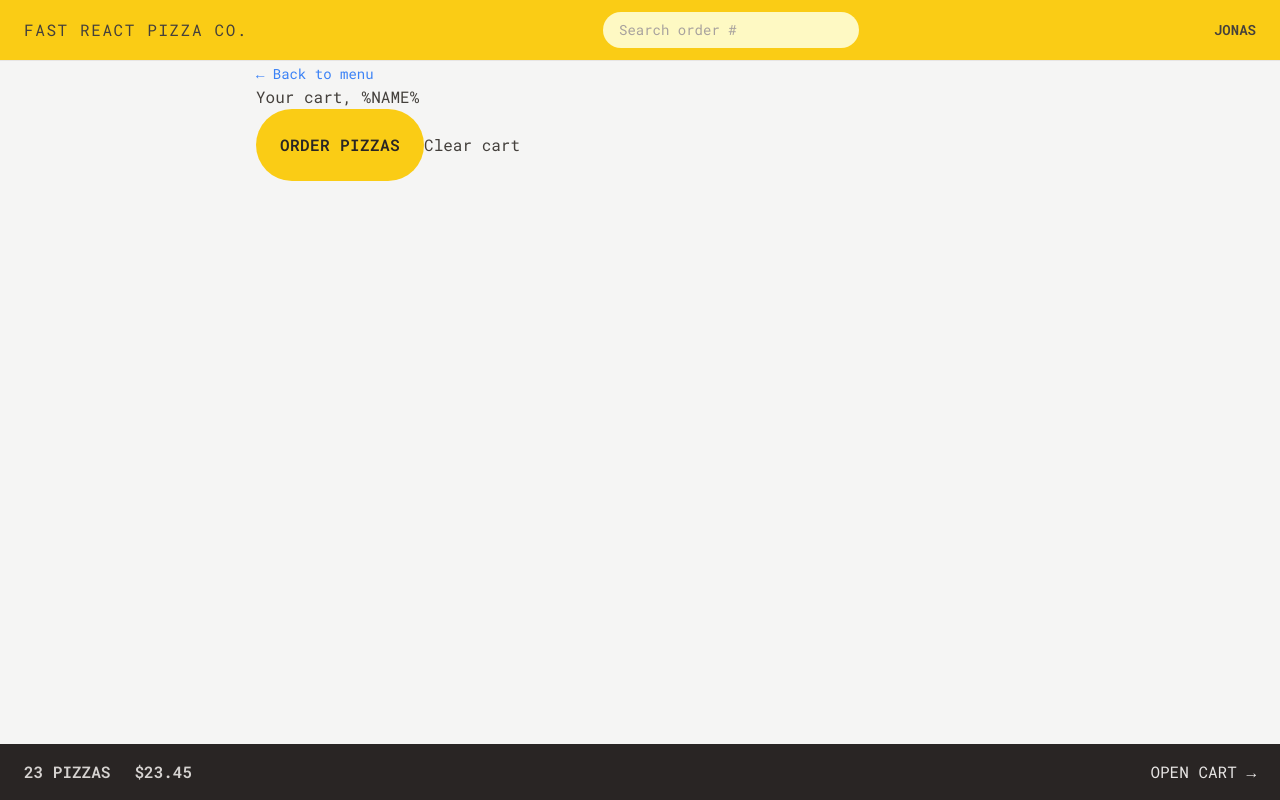
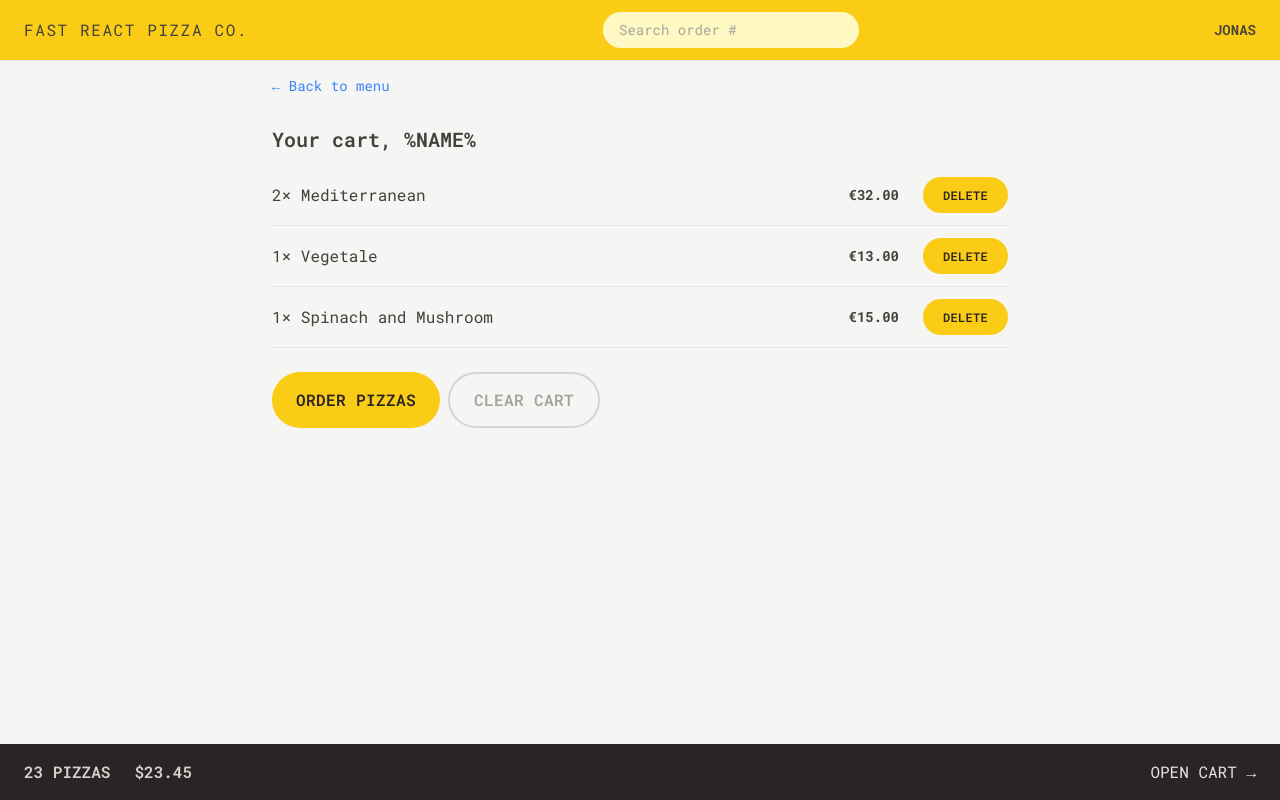
Before and after one commit to Coblexx/fast-react-pizza, a React (Vite) app: page /cart in a window 1280 px wide. Built offline with nearby package versions, Linux system fonts and the light colour scheme.

Commit message:
chore: create secondary button style

```diff
--- a/src/features/Cart/Cart.jsx
+++ b/src/features/Cart/Cart.jsx
@@ -1,5 +1,6 @@
 import LinkButton from "../../ui/LinkButton";
 import Button from "../../ui/Button";
+import CartItem from "./CartItem";
 
 const fakeCart = [
   {
@@ -29,14 +30,22 @@
   const cart = fakeCart;
 
   return (
-    <div>
+    <div className="px-4 py-3">
       <LinkButton to="/menu">&larr; Back to menu</LinkButton>
 
-      <h2>Your cart, %NAME%</h2>
+      <h2 className="mt-7 text-xl font-semibold">Your cart, %NAME%</h2>
 
-      <div>
-        <Button to="/order/new">Order pizzas</Button>
-        <button>Clear cart</button>
+      <ul className="mt-3 divide-y divide-stone-200 border-b">
+        {cart.map((item) => (
+          <CartItem item={item} key={item.key} />
+        ))}
+      </ul>
+
+      <div className="mt-6 space-x-2">
+        <Button type="primary" to="/order/new">
+          Order pizzas
+        </Button>
+        <Button type="secondary">Clear cart</Button>
       </div>
     </div>
   );
--- a/src/features/Cart/CartItem.jsx
+++ b/src/features/Cart/CartItem.jsx
@@ -1,13 +1,17 @@
+import Button from "../../ui/Button";
+import { formatCurrency } from "../../utils/helpers";
+
 function CartItem({ item }) {
   const { pizzaId, name, quantity, totalPrice } = item;
 
   return (
-    <li>
-      <p>
+    <li className=" py-3 sm:flex sm:items-center sm:justify-between">
+      <p className="mb-1 sm:mb-0">
         {quantity}&times; {name}
       </p>
-      <div>
-        <p>{formatCurrency(totalPrice)}</p>
+      <div className="flex items-center justify-between sm:gap-6">
+        <p className="text-sm font-bold">{formatCurrency(totalPrice)}</p>
+        <Button type="small">Delete</Button>
       </div>
     </li>
   );
--- a/src/features/Menu/Menu.jsx
+++ b/src/features/Menu/Menu.jsx
@@ -6,7 +6,7 @@
   const menu = useLoaderData();
 
   return (
-    <ul>
+    <ul className="divide-y divide-stone-200 px-2">
       {menu.map((pizza) => (
         <MenuItem key={pizza.id} pizza={pizza} />
       ))}
--- a/src/features/Menu/MenuItem.jsx
+++ b/src/features/Menu/MenuItem.jsx
@@ -1,16 +1,31 @@
 import { formatCurrency } from "../../utils/helpers";
+import Button from "../../ui/Button";
 
 function MenuItem({ pizza }) {
   const { id, name, unitPrice, ingredients, soldOut, imageUrl } = pizza;
 
   return (
-    <li>
-      <img src={imageUrl} alt={name} />
-      <div>
-        <p>{name}</p>
-        <p>{ingredients.join(", ")}</p>
-        <div>
-          {!soldOut ? <p>{formatCurrency(unitPrice)}</p> : <p>Sold out</p>}
+    <li className="flex gap-4 py-2">
+      <img
+        src={imageUrl}
+        alt={name}
+        className={`h-24 ${soldOut ? "opacity-70 grayscale" : ""}`}
+      />
+      <div className="flex grow flex-col pt-0.5">
+        <p className="font-medium">{name}</p>
+        <p className="text-sm capitalize italic text-stone-500">
+          {ingredients.join(", ")}
+        </p>
+        <div className="mt-auto flex  items-center justify-between">
+          {!soldOut ? (
+            <p className="text-sm">{formatCurrency(unitPrice)}</p>
+          ) : (
+            <p className="text-sm font-medium uppercase text-stone-500">
+              Sold out
+            </p>
+          )}
+
+          <Button type="small">Add to Cart</Button>
         </div>
       </div>
     </li>
--- a/src/features/Order/CreateOrder.jsx
+++ b/src/features/Order/CreateOrder.jsx
@@ -92,7 +92,9 @@
           >
             {isSubmitting ? "Placing your order" : "Order now"}
           </button> */}
-          <Button>{isSubmitting ? "Placing your order" : "Order now"}</Button>
+          <Button type="primary">
+            {isSubmitting ? "Placing your order" : "Order now"}
+          </Button>
         </div>
       </Form>
     </div>
--- a/src/features/User/CreateUser.jsx
+++ b/src/features/User/CreateUser.jsx
@@ -24,7 +24,7 @@
 
       {username !== "" && (
         <div>
-          <Button>Start ordering</Button>
+          <Button type="primary">Start ordering</Button>
         </div>
       )}
     </form>
--- a/src/ui/Button.jsx
+++ b/src/ui/Button.jsx
@@ -1,19 +1,26 @@
 import { Link } from "react-router-dom";
 
-function Button({ children, disabled, to }) {
-  const className =
-    "inline-block rounded-full bg-yellow-400 px-4 py-3 font-semibold uppercase tracking-wide text-stone-800 transition-colors duration-300 hover:bg-yellow-300 focus:bg-yellow-300 focus:outline-none focus:ring focus:ring-yellow-300 focus:ring-offset-2 disabled:cursor-not-allowed sm:px-6 sm:py-6";
+function Button({ children, disabled, to, type }) {
+  const base =
+    "inline-block rounded-full bg-yellow-400  font-semibold uppercase tracking-wide text-stone-800 transition-colors duration-300 hover:bg-yellow-300 focus:bg-yellow-300 focus:outline-none focus:ring focus:ring-yellow-300 focus:ring-offset-2 disabled:cursor-not-allowed";
+
+  const styles = {
+    primary: base + " px-4 py-3 md:px-6 md:py-4",
+    small: base + " px-4 py-2 md:px-5 md:py-2.5 text-xs",
+    secondary:
+      "inline-block rounded-full border-2 px-4 py-2.5 md:px-6 md:py-3.5 border-stone-300 font-semibold uppercase tracking-wide text-stone-400 transition-colors duration-300 hover:bg-stone-300 hover:text-stone-800 focus:text-stone-800 focus:bg-stone-300 focus:outline-none focus:ring focus:ring-stone-300 focus:ring-offset-2 disabled:cursor-not-allowed",
+  };
 
   if (to) {
     return (
-      <Link to={to} className={className}>
+      <Link to={to} className={styles[type]}>
         {children}
       </Link>
     );
   }
 
   return (
-    <button disabled={disabled} className={className}>
+    <button disabled={disabled} className={styles[type]}>
       {children}
     </button>
   );
```
